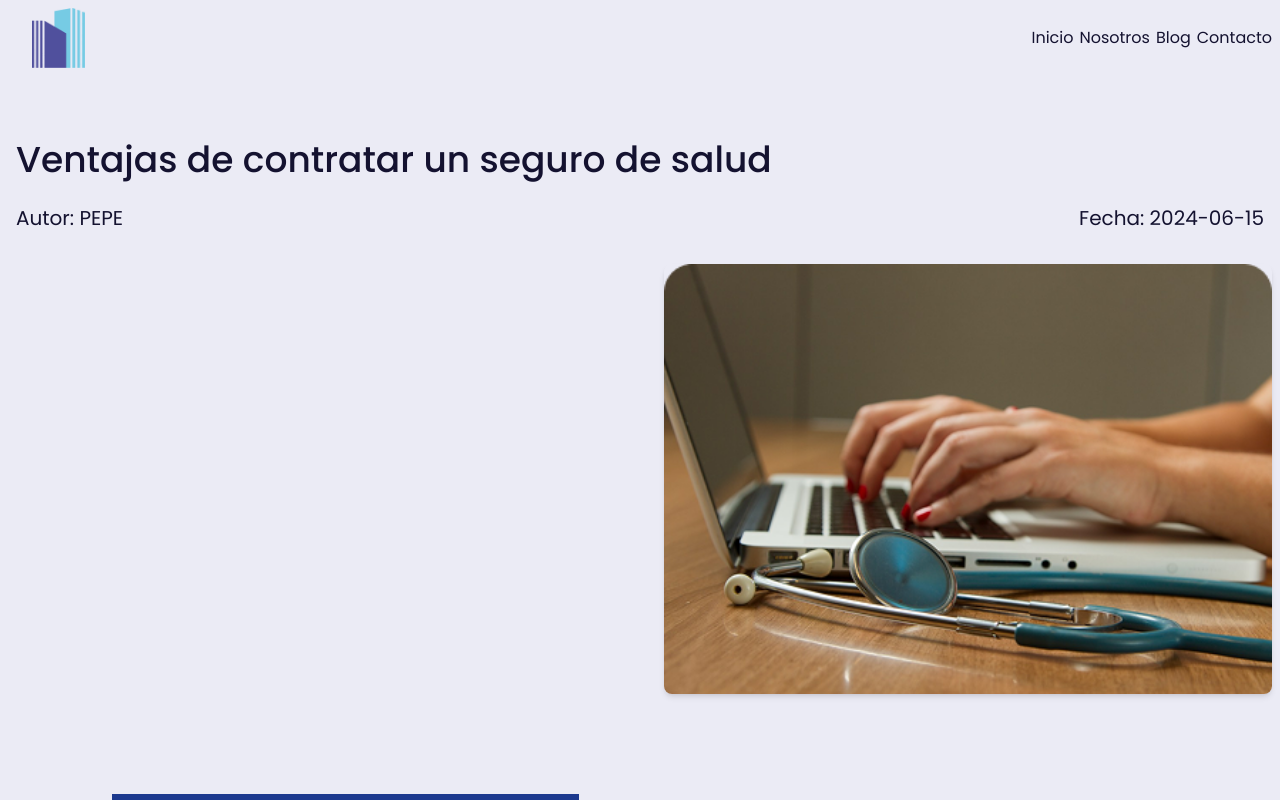
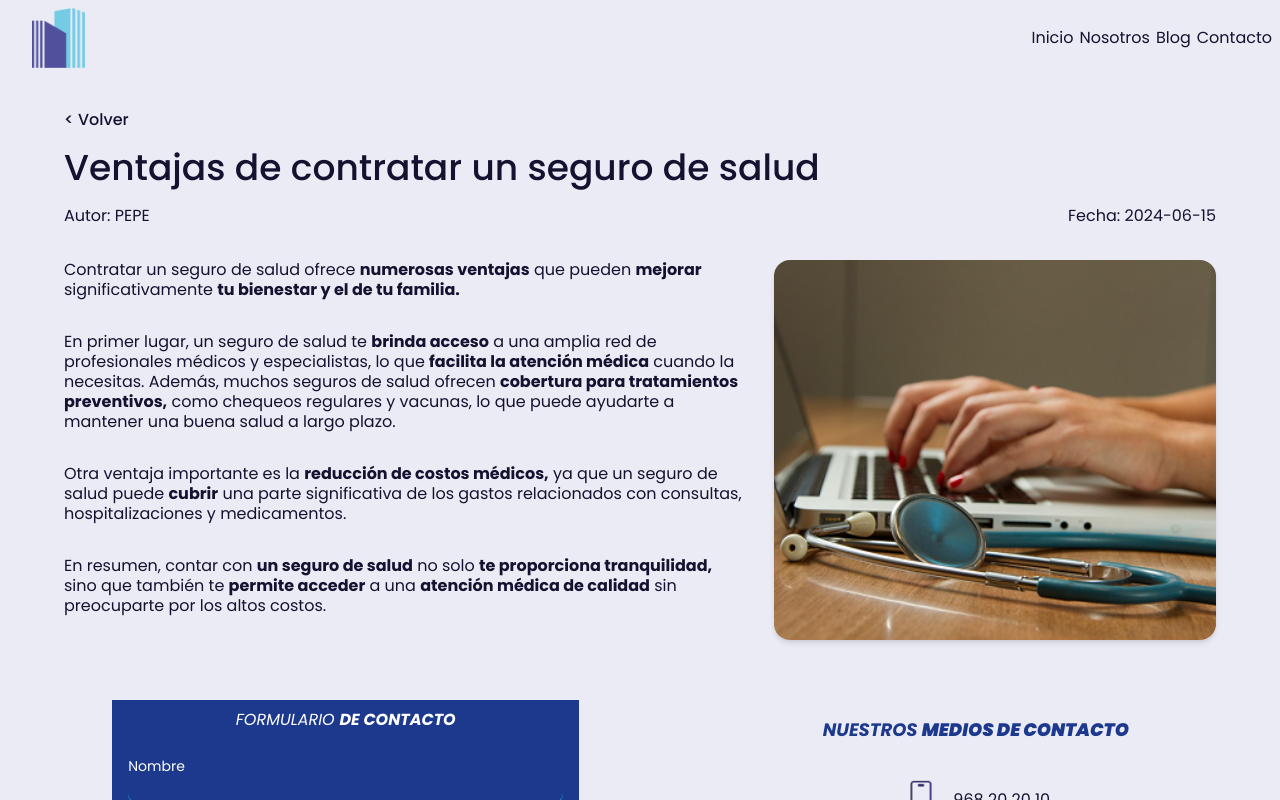
Before and after one commit to pamonge/Mondial, a React (Vite) app: page /news/1 in a window 1280 px wide. Shown: the top 800 px of the page. Built offline with nearby package versions, Linux system fonts and the light colour scheme.

Commit message:
feat: se cambio formato,  estilos y se agro link para volver al blog

```diff
--- a/src/components/newsBlog/NewsDetailComponent.jsx
+++ b/src/components/newsBlog/NewsDetailComponent.jsx
@@ -1,36 +1,52 @@
 import React from 'react'
 import detailStyle from '../../styles/NewsStyles/DetailComponentStyle'
-// Noticia unica  con todos sus detalles
+import { Link } from 'react-router-dom'
 const NewsDetailComponents = ({ info }) => {
-    //se le pasa la indo de data blog para mostrar los detalles
     return (
         <div className={detailStyle.container}>
-
-
+            {/* Enlace de regreso a la página de noticias */}
+            <Link to="/news" className={detailStyle.backLink}>&lt; Volver</Link>
             <h1 className={detailStyle.title}>
                 {info.title}
             </h1>
 
-
             <div className={detailStyle.containerCreatorNews}>
                 <span className={detailStyle.meta}>Autor: {info.Autor || 'Mondial'}</span>
-
                 <span className={detailStyle.meta}>Fecha: {info.date}</span>
             </div>
 
 
+            <div className={detailStyle.content}>
 
 
+                <div className={detailStyle.textBlock}>
+                    {
+                        //  'map' sobre el array de párrafos
+                        info.noticia.map((parrafo, index) => (
+                            <p key={index} className="mb-8">
+                                {
+                                    //  'map' sobre los segmentos de texto
+                                    parrafo.content.map((segmento, i) => (
+                                        segmento.type === 'bold' ? (
+                                            // Si es 'bold', usa <strong>
+                                            <strong key={i}>{segmento.text}</strong>
+                                        ) : (
+                                            // Si es 'text', usa <span>
+                                            <span key={i}>{segmento.text}</span>
+                                        )
+                                    ))
+                                }
+                            </p>
+                        ))
+                    }
+                </div>
 
-            <div className={detailStyle.content}>
 
-                <p>{info.descripcion}</p>
                 <img
                     src={`/blogNews/${info.img}`}
                     alt={info.title}
                     className={detailStyle.image}
                 />
-
             </div>
 
         </div>
--- a/src/pages/NewsDetailPage.jsx
+++ b/src/pages/NewsDetailPage.jsx
@@ -4,6 +4,8 @@ import { BlogTitleComponent } from "../components/newsBlog/BlogTitleComponent.js
 import dataBlog from "../data/dataBlog.js";
 import detailStyle from "../styles/NewsStyles/DetailComponentStyle";
 import NewsDetailComponents from "../components/newsBlog/NewsDetailComponent";
+import { LinkComponent } from "../components/navigation/LinkComponent.jsx";
+
 //BUSQUEDA DE NOTICIA POR ID DE RUTA Y RENDERIZADO DE DETALLES
 export const NewsDetailPage = () => {
     // Obtener el ID de la noticia desde los parámetros de la URL
@@ -20,7 +22,7 @@ export const NewsDetailPage = () => {
                 <h2 className={detailStyle.notFoundTitle}>Noticia no encontrada</h2>
                 <p>El artículo que buscas no existe o fue movido.</p>
 
-                <LinkComponent to="/news" desc="Volver al Blog" />
+                <LinkComponent to="/news" desc="Volver" />
             </div>
         );
     }
@@ -28,7 +30,6 @@ export const NewsDetailPage = () => {
         //si se encuentra la noticia mostrar detalles de la noticia
         <div>
 
-
             <NewsDetailComponents info={noticiaEncontrada} />
         </div>
     )
--- a/src/styles/NewsStyles/DetailComponentStyle.js
+++ b/src/styles/NewsStyles/DetailComponentStyle.js
@@ -1,13 +1,15 @@
 const DetailStyle = {
-    container: 'w-full  m-4 mx-auto py-10 px-2',
-        containerCreatorNews: 'flex justify-between items-center mb-4',
-        title: 'font-poppins text-3xl sm:text-4xl font-medium text-[#141230] mb-4 text-start m-2',
-        meta: 'text-xl font-normal text-[#141230]  text-start m-2',
-        image: 'w-full h-auto max-h-[450px] object-cover rounded-lg mb-6 shadow-md',
-        content: 'font-poppins grid grid-cols-1 lg:grid-cols-2 gap-8 lg:gap-12 items-start mt-6',
-        separator:"mx-2",
-        notFoundContainer:"container mx-auto px-4 py-8 text-center",
-        notFoundTitle:"text-2xl font-bold"
+    backLink: 'text-base font-medium font-poppins text-[#141230] mb-4 inline-block hover:underline',
+    container: 'w-full  mx-auto py-8 px-16',
+    containerCreatorNews: 'flex justify-between items-center mb-8',
+    title: 'font-poppins text-3xl sm:text-4xl font-medium text-[#141230] mb-4 text-start',
+    meta: 'text-base font-normal text-[#141230] text-start',
+    image: 'lg:col-span-2 w-full h-[380px] object-cover rounded-2xl shadow-md',
+    content: 'font-poppins grid grid-cols-1 lg:grid-cols-5 gap-8 items-start mt-8',
+    textBlock: 'lg:col-span-3 font-poppins font-normal text-base text-[#141230] leading-tight',
+    separator: "mx-2",
+    notFoundContainer: "container mx-auto px-4 py-8 text-center",
+    notFoundTitle: "text-2xl font-bold"
 }
 
 export default DetailStyle;
```
